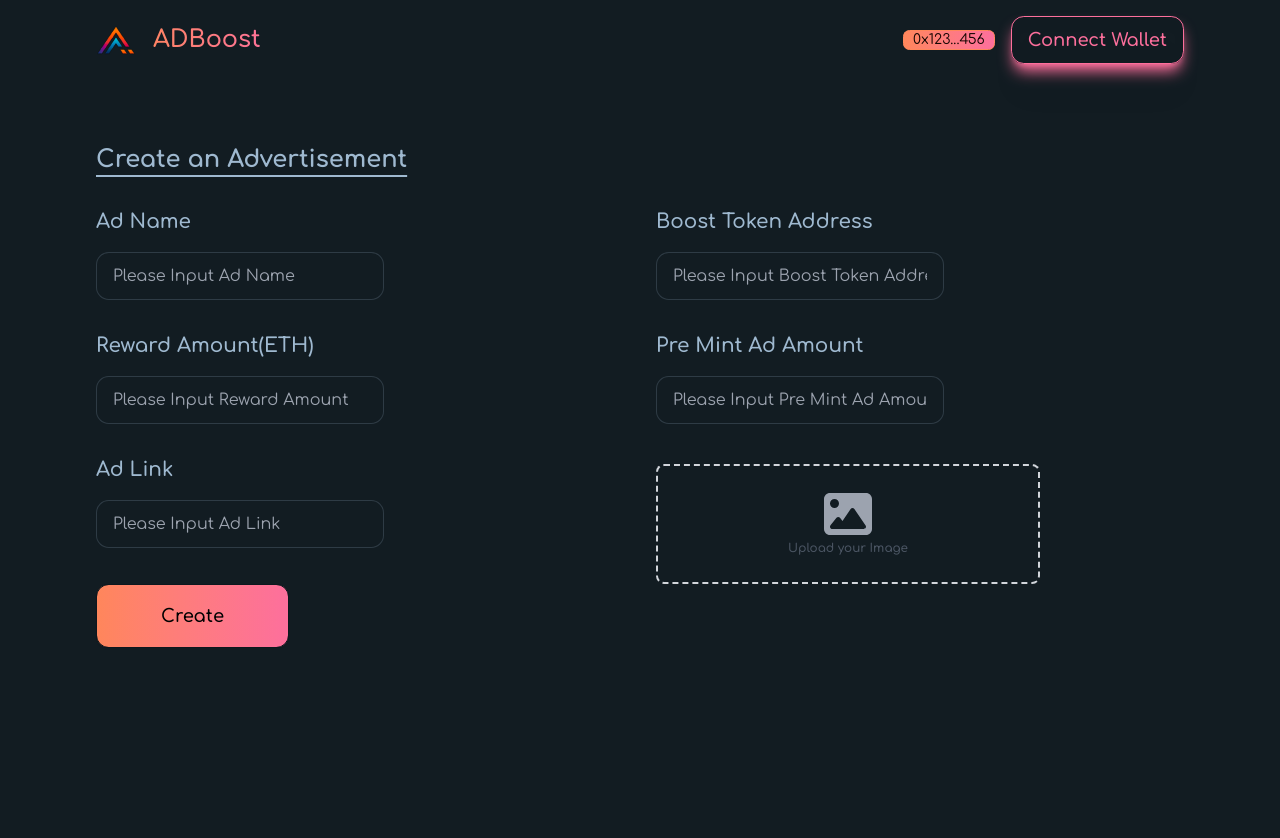
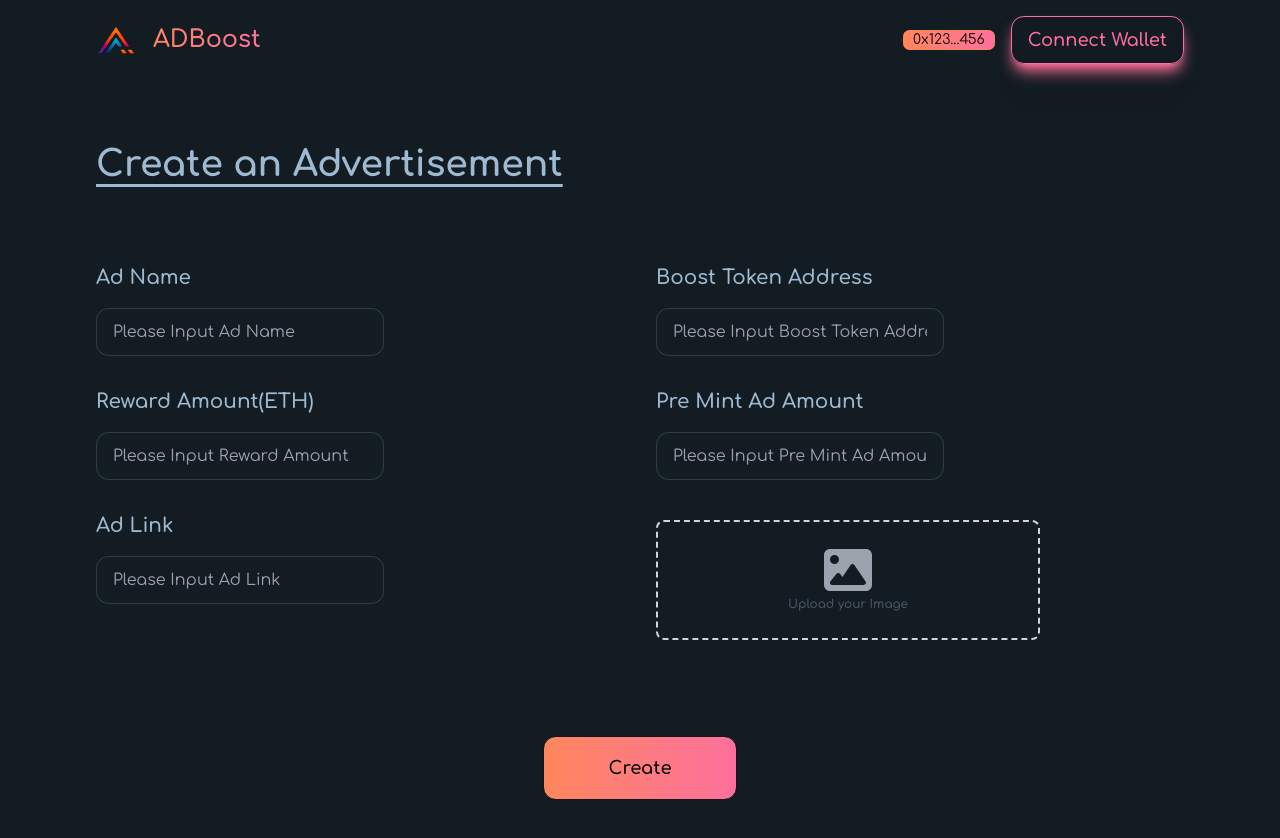
Before and after one commit to IPromiseSmartContract/ADBoost-monorepo, a Next.js app in the folder frontend/: page / in a window 1280 px wide. Shown: the top 838 px of the page. Before the commit the page ends 800 px from the top, so only its background shows below. Built offline with nearby package versions, Linux system fonts and the light colour scheme.

Commit message:
Improve - UX layout

```diff
--- a/frontend/app/page.tsx
+++ b/frontend/app/page.tsx
@@ -37,7 +37,7 @@ export default function Home() {
   return (
     <main className="rounded-lg px-24 py-16">
       <H1 text={"Create an Advertisement"} />
-      <div className="grid grid-cols-2 gap-8 mt-8">
+      <div className="grid grid-cols-2 gap-8 mt-20">
         {forms.map((form) => {
           return (
             <div key={form.id} className="flex flex-col gap-12">
@@ -56,7 +56,7 @@ export default function Home() {
       </div>
       <div className="flex justify-start">
         <button
-          className="btn bg-gradient-to-r from-primary to-secondary px-16 btn-lg hover:from-secondary hover:to-primary text-black"
+          className="mt-24 mx-auto btn bg-gradient-to-r from-primary to-secondary px-16 btn-lg hover:from-secondary hover:to-primary text-black"
           onClick={handleSubmit}
         >
           Create
--- a/frontend/components/H1/H1.tsx
+++ b/frontend/components/H1/H1.tsx
@@ -4,7 +4,7 @@ interface H1TypeProp {
 
 const H1: React.FC<H1TypeProp> = ({ text }) => {
   return (
-    <h1 className="text-2xl font-bold underline underline-offset-8">{text}</h1>
+    <h1 className="text-4xl font-bold underline underline-offset-8">{text}</h1>
   );
 };
 
```
